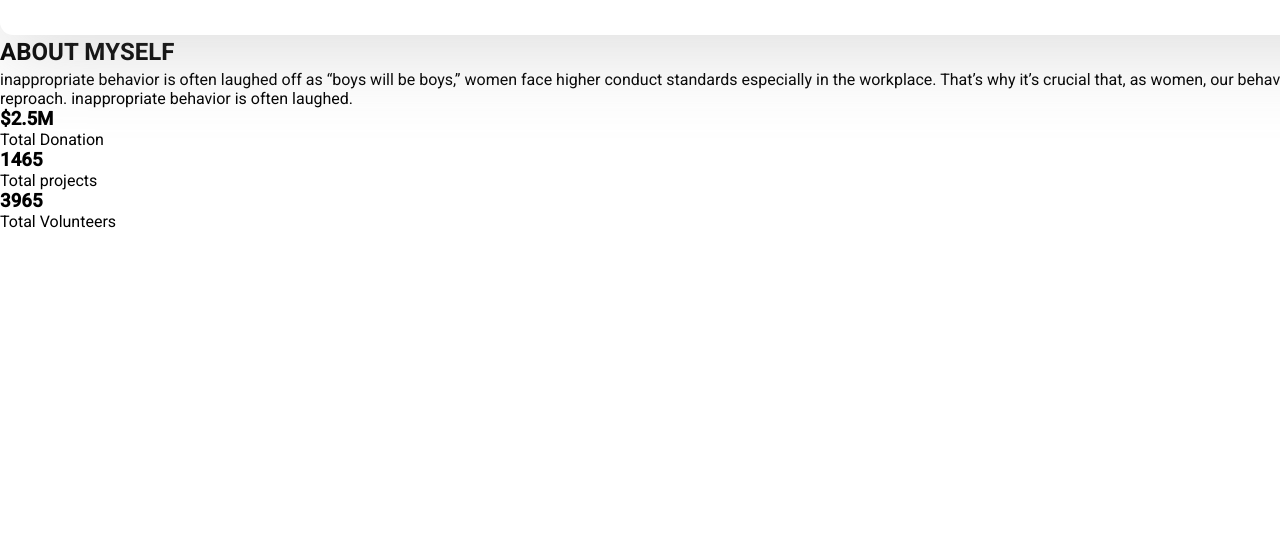
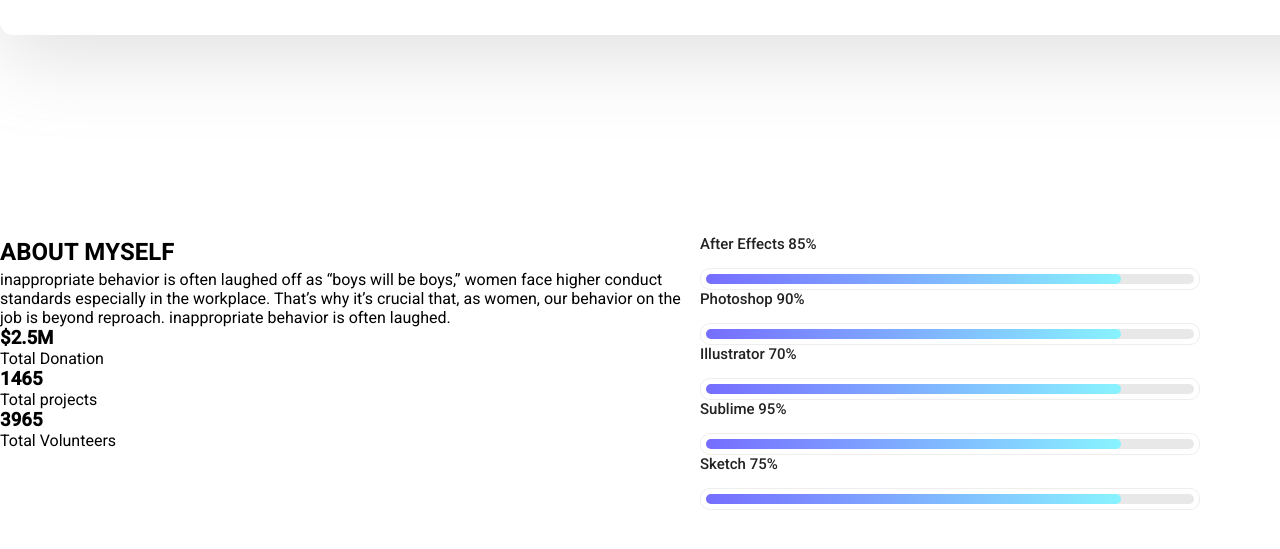
Before and after one commit to mhmamunbd/mamun-portfolio-website, a plain HTML site: page index.html in a window 1280 px wide. Shown: the part 865-1414 px from the top of the page. Drawn offline with Linux system fonts and the light colour scheme.

Commit message:
design add

```diff
--- a/index.html
+++ b/index.html
@@ -74,7 +74,7 @@
 <section id="aboutMyself">
 
     <div class="nav-alignment">
-<div class="">
+<div class="aboutInfo">
 
 <div class="left-about">
 <h2>ABOUT MYSELF</h2>
@@ -102,6 +102,61 @@
 
 <div class="right-about">
 
+    <div class="skill">
+        <h4>After Effects 85%</h4>
+        <div class="skill-border">
+            <div class="skill-bar">
+                <div class="skill-process">
+
+                </div>
+            </div>
+        </div>
+    </div>
+
+    <div class="skill">
+        <h4>Photoshop 90%</h4>
+        <div class="skill-border">
+            <div class="skill-bar">
+                <div class="skill-process">
+
+                </div>
+            </div>
+        </div>
+    </div>
+
+    <div class="skill">
+        <h4>Illustrator 70%</h4>
+        <div class="skill-border">
+            <div class="skill-bar">
+                <div class="skill-process">
+
+                </div>
+            </div>
+        </div>
+    </div>
+
+    <div class="skill">
+        <h4>Sublime 95%</h4>
+        <div class="skill-border">
+            <div class="skill-bar">
+                <div class="skill-process">
+
+                </div>
+            </div>
+        </div>
+    </div>
+
+    <div class="skill">
+        <h4>Sketch 75%</h4>
+        <div class="skill-border">
+            <div class="skill-bar">
+                <div class="skill-process">
+
+                </div>
+            </div>
+        </div>
+    </div>
+
 
 </div>
 
--- a/mamun-styles.css
+++ b/mamun-styles.css
@@ -98,13 +98,7 @@ bottom:0px;
 box-shadow: 0px 20px 80px 0px rgba(153, 153, 153, 0.3);
 }
 
-#aboutMyself{
-  width:100%;
-  height:500px;
-  background-color: #ffffff;
-  position: relative;
-  top: 200px;
-}
+
 
 .home-container .profile-image{
   width: 700px;
@@ -226,3 +220,57 @@ box-shadow: 0px 20px 80px 0px rgba(153, 153, 153, 0.3);
   background-image: -webkit-linear-gradient(45deg, #766dff 0%, #88f3ff 100%);
   transition: all 1s ease-in-out;
 }
+
+#aboutMyself{
+  width:100%;
+  height:500px;
+  background-color: #ffffff;
+  position: relative;
+  top: 400px;
+}
+
+
+.skill{
+  width:500px;
+}
+
+
+.skill h4{
+  font-size: 15px;
+  font-family: "Roboto" , sans-serif;
+  font-weight: 500;
+  margin-bottom: 15px;
+  text-align: left;
+  text-transform: capitalize;
+  color: #222222;
+
+}
+
+.skill-border{
+  border: 1px solid #eeeeee;
+  padding: 5px;
+  border-radius: 10px;
+}
+.skill-bar{
+  width:100%;
+  height:10px;
+  background-color: #e8e8e8;
+  border-radius: 10px;
+}
+.skill-process{
+  width: 85%;
+  height:10px;
+  background-image: -webkit-linear-gradient(0deg, #766dff 0%, #88f3ff 100%);
+  border-radius:5px;
+}
+
+
+.aboutInfo .left-about{
+  width: 700px;
+float: left;
+}
+
+.aboutInfo .right-about{
+width:700px;
+  float: left;
+}
```
